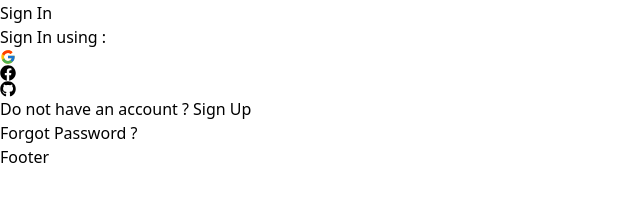
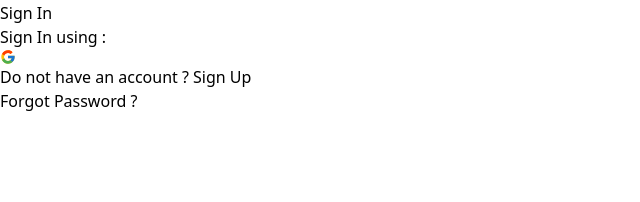
Before and after one commit to AnupK1234/UnitySpace, a React (Vite) app in the folder client/: page /signin in a window 1280 px wide. Shown: the part 528-730 px from the top of the page, without its empty margins (0-640 px from the left). Built offline with nearby package versions, Linux system fonts and the light colour scheme.

Commit message:
update: signin

```diff
--- a/client/src/components/Footer.jsx
+++ b/client/src/components/Footer.jsx
@@ -2,7 +2,11 @@ import React from 'react'
 
 const Footer = () => {
   return (
-    <div>Footer</div>
+    <div>
+      <footer className='bg-cyan-600'>
+
+      </footer>
+    </div>
   )
 }
 
--- a/client/src/pages/Signin.jsx
+++ b/client/src/pages/Signin.jsx
@@ -93,9 +93,6 @@ const Signin = () => {
                   <p className='text-center text-black'>Sign In using : </p>
                   <div className='gooleBtn flex justify-center items-center gap-5'>
                     <FcGoogle className='w-[30px] h-[30px] text-cyan-600 hover:text-[#db4437] transition-all ease-in-out duration-300 cursor-pointer' />
-                    <FaFacebook className='w-[30px] h-[30px] text-cyan-600 hover:text-[#3b5998] transition-all ease-in-out duration-300 cursor-pointer' />
-                    <FaGithub className='w-[30px] h-[30px] text-cyan-600 hover:text-black transition-all ease-in-out duration-300 cursor-pointer' />
-
                   </div>
                 </div>
                 <p className='text-cyan-900 font-medium'>Do not have an account ? <span className='text-cyan-800 hover:text-gray-800 transition-all duration-300 ease-in-out '><Link to="/signup">Sign Up</Link></span> </p>
```
